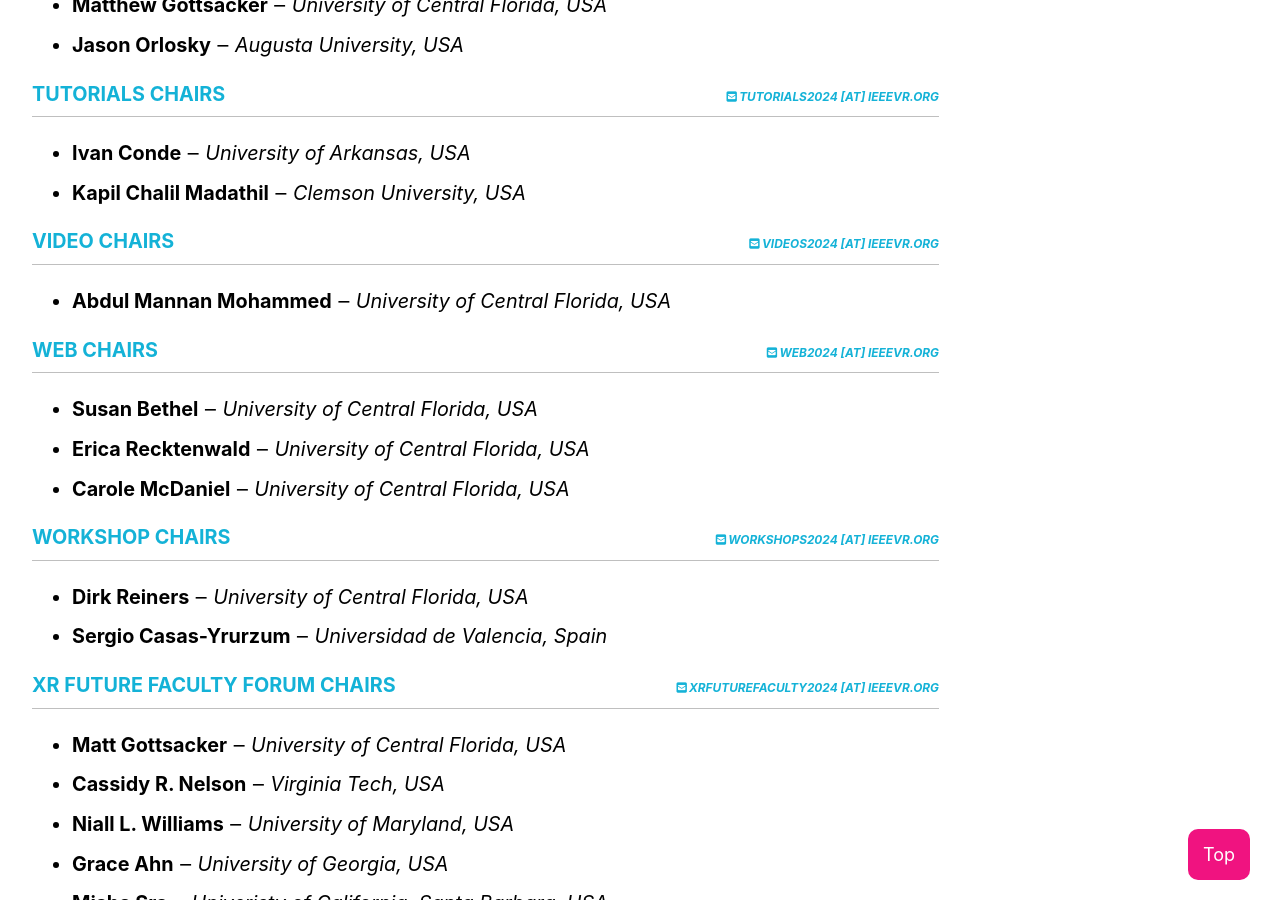
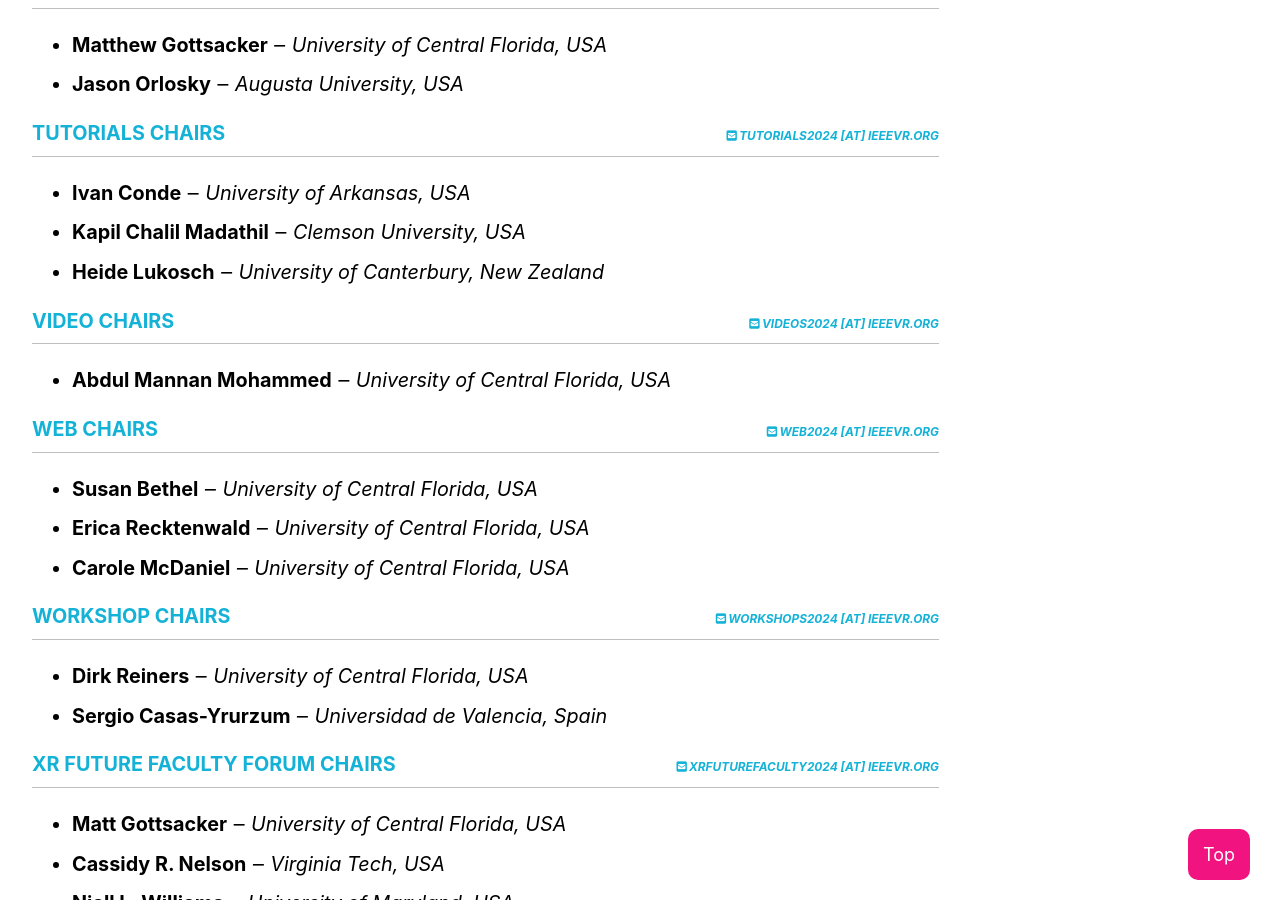
Before and after one commit to ieeevr/2024, a Jekyll site: the page built from committees/conference-committee/index.md, in a window 1280 px wide and 900 px high, scrolled down 3040 px. Built offline with Jekyll 4.4.1, drawn with Linux system fonts in a browser that asks for light colours; cached includes are drawn as plain includes; nearby versions of some CDN libraries; some of the changed text lies outside the part shown.

Commit message:
video and tutorials chair additions

```diff
--- a/committees/conference-committee/index.md
+++ b/committees/conference-committee/index.md
@@ -53,6 +53,7 @@
 		<li><span class="bold">Aleshia Hayes</span> &#x2012; <i>University of North Texas, USA</i></li>
 		<li><span class="bold">John Quarles</span> &#x2012; <i>University of Texas at San Antonio, USA</i></li>
 		<li><span class="bold">Missie Smith</span> &#x2012; <i>Meta Reality Labs, USA</i></li>
+		<li><span class="bold">Dylan Fox </span> &#x2012; <i>XR Access, USA</i></li>
 	</ul>
 </div>
 <div>
@@ -120,6 +121,7 @@
 	<ul>
 		<li><span class="bold">Ivan Conde</span> &#x2012; <i>University of Arkansas, USA</i></li>
 		<li><span class="bold">Kapil Chalil Madathil</span> &#x2012; <i>Clemson University, USA</i></li>
+		<li><span class="bold">Heide Lukosch</span> &#x2012; <i>University of Canterbury, New Zealand</i></li>
 	</ul>
 </div>
 <div>
```
